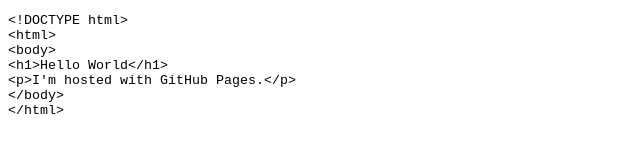
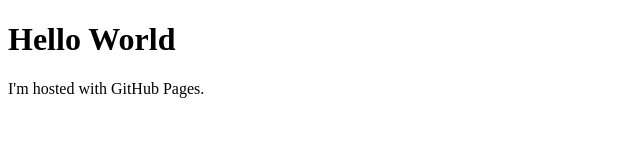
Before and after one commit to SproutTrout/.github.io, a plain HTML site: page index.html in a window 1280 px wide. Shown: the whole page, without its empty margins (0-640 px from the left). Drawn offline with Linux system fonts and the light colour scheme.

Commit message:
Update index.html

```diff
--- a/index.html
+++ b/index.html
@@ -1,23 +1,7 @@
 <!DOCTYPE html>
 <html>
-<head>
-	<meta http-equiv="content-type" content="text/html; charset=utf-8"/>
-	<title></title>
-	<meta name="generator" content="LibreOffice 7.4.4.2 (Linux)"/>
-	<meta name="created" content="00:00:00"/>
-	<meta name="changed" content="00:00:00"/>
-	<style type="text/css">
-		@page { size: 8.27in 11.69in; margin: 0.79in }
-		p { line-height: 115%; margin-bottom: 0.1in; background: transparent }
-		pre { font-family: "Liberation Mono", monospace; font-size: 10pt; background: transparent }
-	</style>
-</head>
-<body lang="en-US" link="#000080" vlink="#800000" dir="ltr"><pre>&lt;!DOCTYPE html&gt;
-&lt;html&gt;
-&lt;body&gt;
-&lt;h1&gt;Hello World&lt;/h1&gt;
-&lt;p&gt;I'm hosted with GitHub Pages.&lt;/p&gt;
-&lt;/body&gt;
-&lt;/html&gt;</pre>
+<body>
+<h1>Hello World</h1>
+<p>I'm hosted with GitHub Pages.</p>
 </body>
 </html>
```
